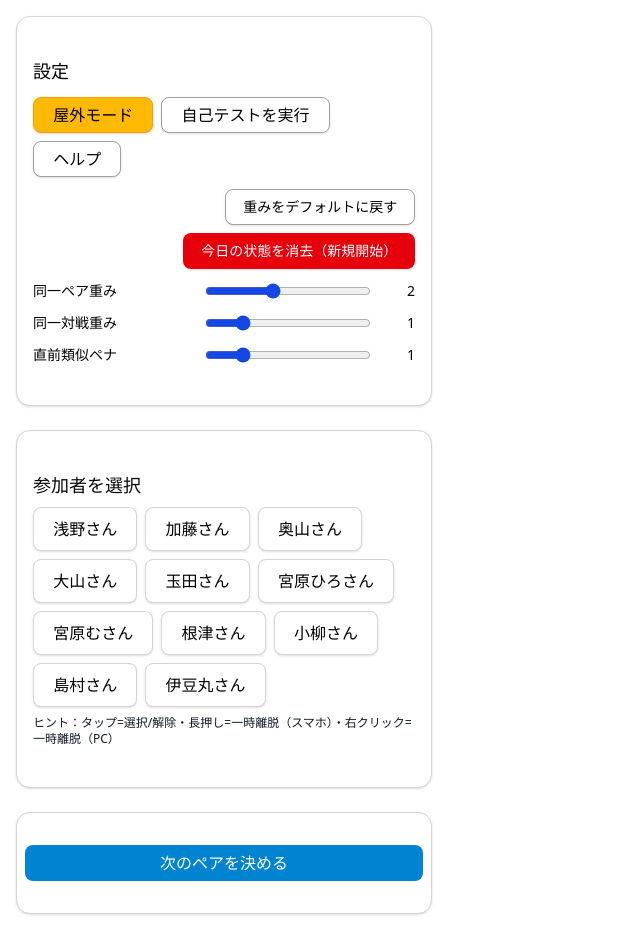
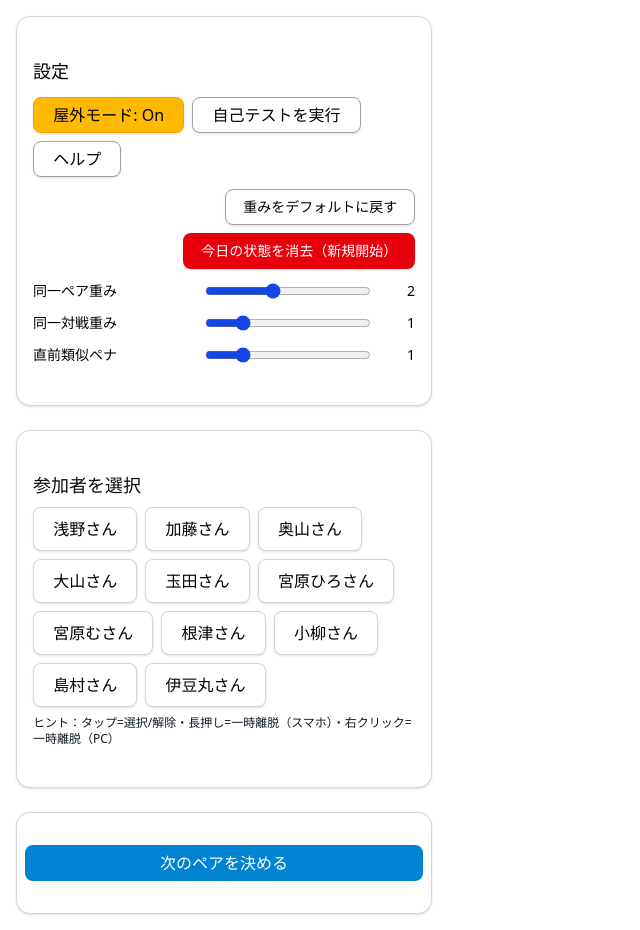
Before and after one commit to JunichiTamada/tennis-pairing, a React (Vite) app: page / in a window 1280 px wide. Shown: the whole page, without its empty margins (0-640 px from the left). Built offline with nearby package versions, Linux system fonts and the light colour scheme.

Commit message:
Change caption of Outdoor-mode button

```diff
--- a/src/App.tsx
+++ b/src/App.tsx
@@ -735,7 +735,7 @@ export default function TennisAppPrototype() {
                 }`}
                 onClick={() => setOutdoorMode((v) => !v)}
               >
-                屋外モード
+                屋外モード: {outdoorMode ? "On" : "Off"}
               </Button>
 
               {/* 自己テスト */}
```
